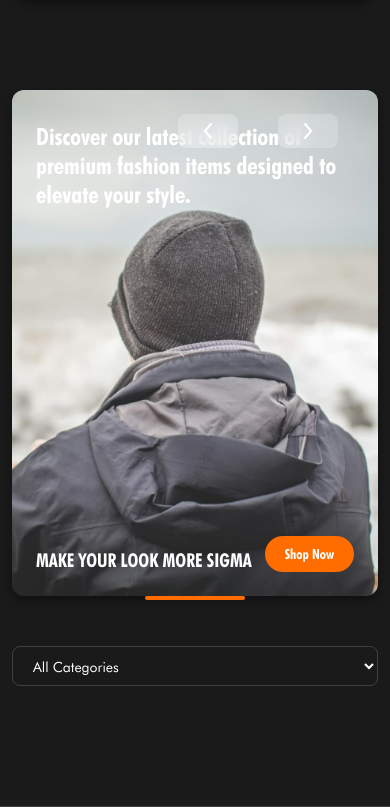
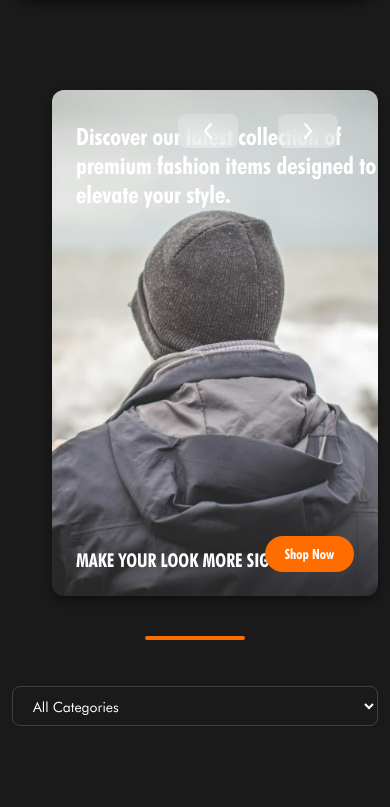
Before and after one commit to stureremielle/meyda-collection, a PHP site: page / in a window 390 px wide. Shown: the part 60-867 px from the top of the page. Run offline with PHP 8.4, Linux system fonts and the light colour scheme; data that the repository does not hold is empty; some web fonts are replaced.

Commit message:
Hero Card and Separator Styling Fixes - Updated .hero-card to use width: calc(100% - 40px) and padding-right: 20px with box-sizing: border-box to prevent edge kissing - Replaced margin-bottom: 100vh in .divider-line with margin-bottom: 40px and added visibility/transform-based reveal for scroll-triggered appearance - Adjusted background and card width consistency by ensuring hero card spans 95vw when background is black, eliminating "floating island" effect - Enhanced mobile responsiveness with consistent padding and reduced margins across breakpoints - Applied global box-sizing: border-box and improved spacing logic for consistent layout on all devices

```diff
--- a/meyda/styles.css
+++ b/meyda/styles.css
@@ -199,24 +199,7 @@ select {
     max-width: 600px;
 }
 
-/* Hero Card Styles */
-.hero-card {
-    position: relative;
-    margin: 24px 24px;
-    background: var(--card);
-    border-radius: 16px;
-    padding: 0;
-    box-shadow: var(--elevation-1);
-    max-width: 1920px;
-    width: 100%;
-    aspect-ratio: 16 / 9;
-    display: flex;
-    align-items: center;
-    justify-content: center;
-    overflow: hidden;
-    min-height: 500px;
-    max-height: calc(100vh - 100px); /* Make sure it fits within the viewport with header space */
-}
+
 
 .hero-card-content {
     position: relative;
@@ -616,14 +599,15 @@ button:disabled {
 
 /* Hero Card Styles */
 .hero-card {
-    width: 95vw; /* Expand to 95% of viewport width on desktop */
+    width: calc(100% - 40px); /* Reduce width to account for padding */
     max-width: 1200px;
     height: 70vh;
     position: relative;
     background: var(--card);
     overflow: hidden;
-    margin: 120px auto 100vh; /* Add top margin to accommodate floating header and bottom margin to push separator below fold */
-    padding: 0;
+    margin: 120px auto 40px; /* Add top margin to accommodate floating header and normal bottom margin */
+    padding: 0 20px 0 0; /* Add right padding to prevent kissing edge */
+    box-sizing: border-box; /* Ensure padding doesn't push it over the edge */
     border-radius: 16px;
     box-shadow: var(--elevation-2); /* Add shadow to help blend with background */
     left: 50%;
@@ -633,14 +617,15 @@ button:disabled {
 /* Mobile responsive hero card */
 @media (max-width: 768px) {
     .hero-card {
-        width: 100vw; /* 100% width on mobile */
+        width: calc(100% - 40px); /* Reduce width to account for padding */
         height: 60vh;
-        margin: 80px auto 100vh; /* Adjust top margin and add bottom margin to push separator below fold */
-        padding: 0;
-        max-width: 100vw; /* Full width on mobile */
+        margin: 80px auto 40px; /* Adjust top margin and normal bottom margin */
+        padding: 0 20px 0 0; /* Add right padding to prevent kissing edge */
+        max-width: 1200px; /* Keep max-width consistent */
         border-radius: 12px;
         left: 50%;
         transform: translateX(-50%);
+        box-sizing: border-box; /* Ensure padding doesn't push it over the edge */
     }
 }
 
@@ -998,12 +983,13 @@ button:disabled {
 
     /* Adjust hero card for smaller screens */
     .hero-card {
-        width: 100%;
+        width: calc(100% - 40px); /* Account for padding */
         height: 60vh;
-        margin: 80px auto 0; /* Adjust top margin */
-        padding: 0;
-        max-width: 100%;
+        margin: 80px auto 40px; /* Adjust top margin and add normal bottom margin */
+        padding: 0 20px 0 0; /* Add right padding to prevent kissing edge */
+        max-width: 1200px; /* Keep consistent max-width */
         border-radius: 12px;
+        box-sizing: border-box; /* Ensure padding doesn't push it over the edge */
     }
 
     .headline-text {
```
Also changed, not shown: 1 other file.
